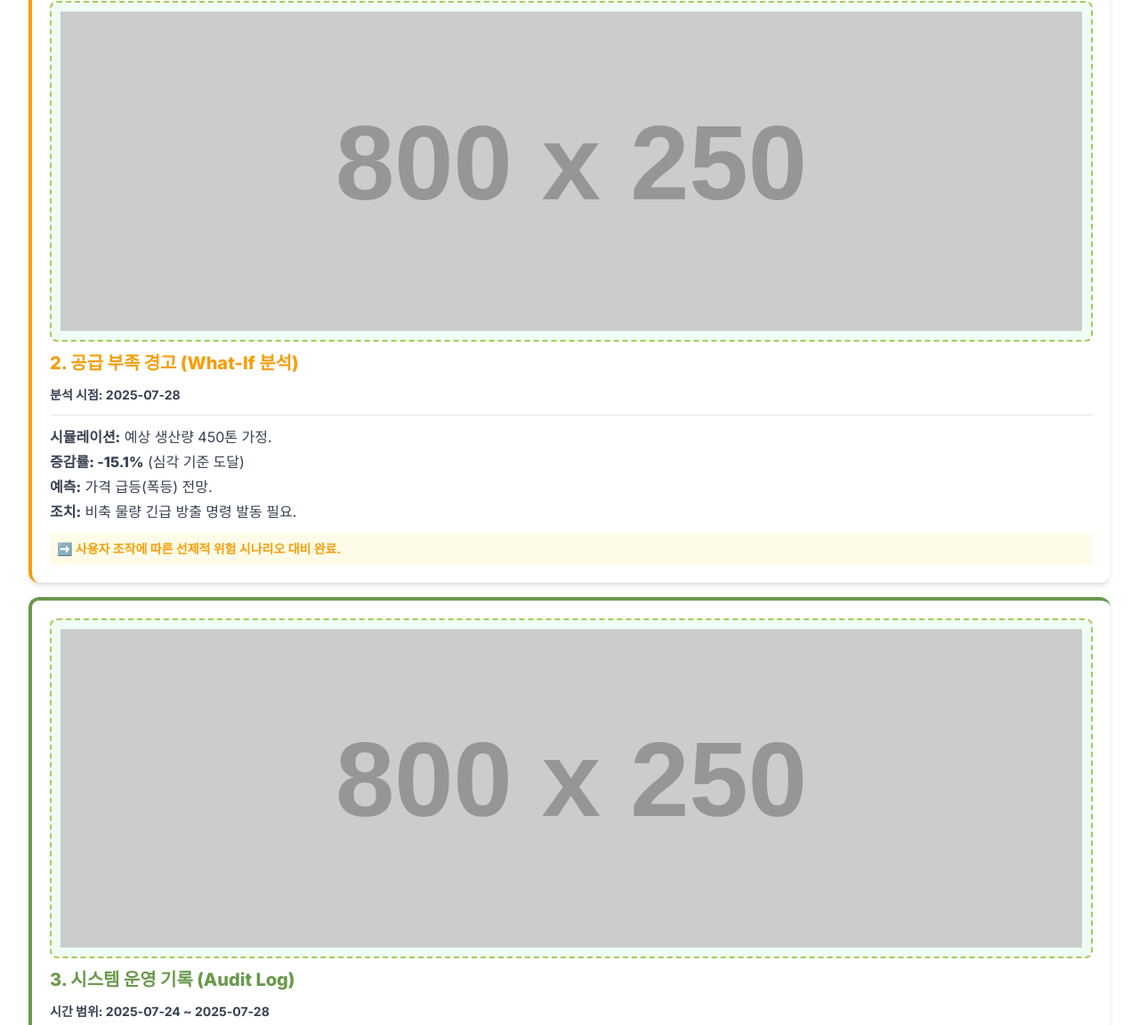
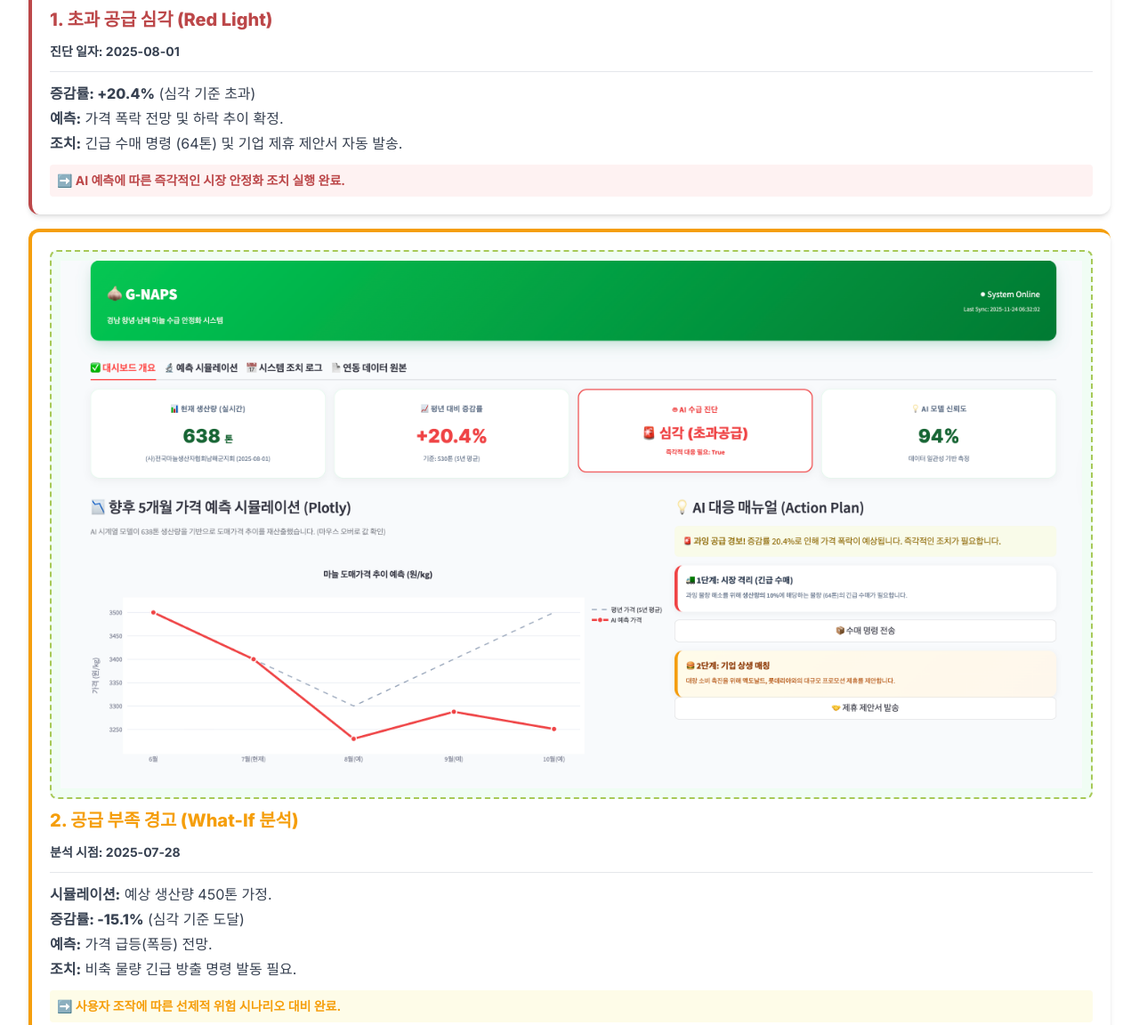
Before and after one commit to HyoZZang2eyo/HyoZZang2eyo.github.io, a plain HTML site: page smart-farm-report.html in a window 1280 px wide. Shown: the part 2698-3850 px from the top of the page at 89% size. Drawn offline with nearby package versions, Linux system fonts and the light colour scheme; placeholder pictures from the web are drawn by us.

Commit message:
Update smart-farm-report.html

```diff
--- a/smart-farm-report.html
+++ b/smart-farm-report.html
@@ -190,7 +190,7 @@
                 <div class="kpi-card border-t-4 border-l-4 p-5" style="border-color: #bc4749;">
                     <div class="placeholder-box">
                         <img
-                            src="g-naps1"
+                            src="g-naps1.png"
                             alt="G-NAPS 대시보드 초과공급 시나리오"
                             onerror="this.onerror=null; this.src='https://placehold.co/800x250/a7c957/ffffff?text=Screenshot+1+:+Red+Light+(초과공급)'; display: block;"
                             style="width: 100%; height: 100%; object-fit: contain; display: block;"
@@ -213,7 +213,7 @@
                 <div class="kpi-card border-t-4 border-l-4 p-5" style="border-color: #f59e0b;">
                     <div class="placeholder-box">
                         <img
-                            src="g-naps2"
+                            src="g-naps2.png"
                             alt="G-NAPS What-If 분석 시뮬레이션"
                             onerror="this.onerror=null; this.src='https://placehold.co/800x250/a7c957/ffffff?text=Screenshot+2+:+What-If+Analysis+(공급부족)'; display: block;"
                             style="width: 100%; height: 100%; object-fit: contain; display: block;"
@@ -237,7 +237,7 @@
                 <div class="kpi-card border-t-4 border-l-4 p-5" style="border-color: #6a994e;">
                     <div class="placeholder-box">
                         <img
-                            src="g-naps3"
+                            src="g-naps3.png"
                             alt="G-NAPS 시스템 조치 로그"
                             onerror="this.onerror=null; this.src='https://placehold.co/800x250/a7c957/ffffff?text=Screenshot+3+:+Audit+Log+(운영+기록)'; display: block;"
                             style="width: 100%; height: 100%; object-fit: contain; display: block;"
```
